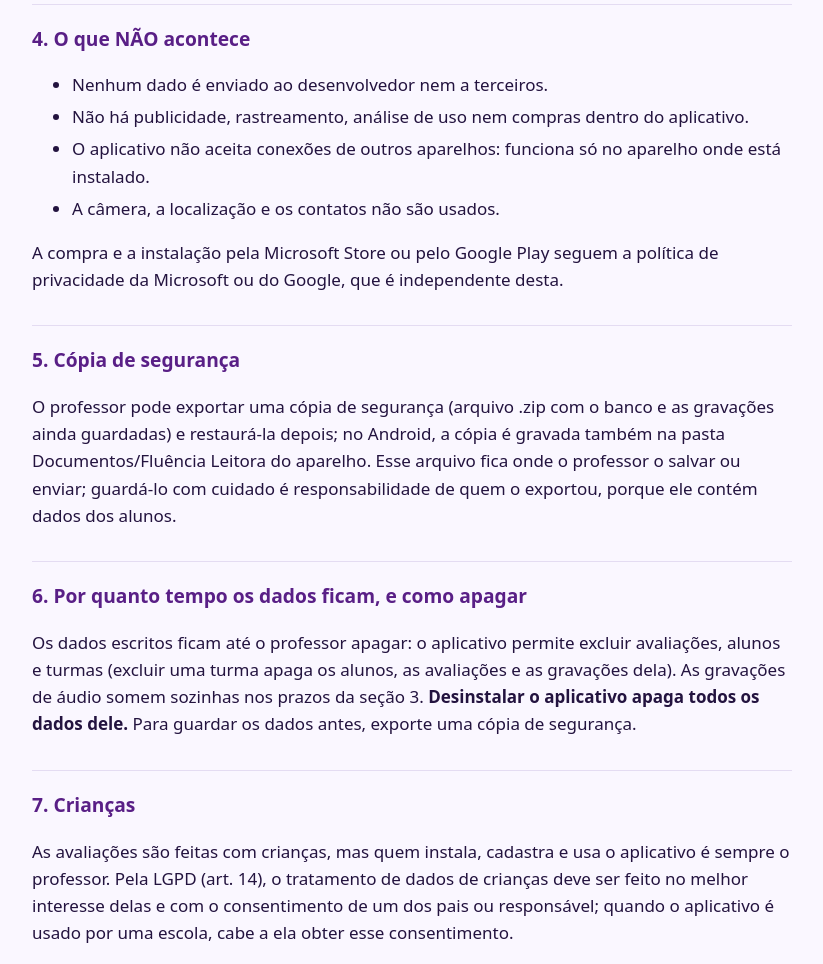
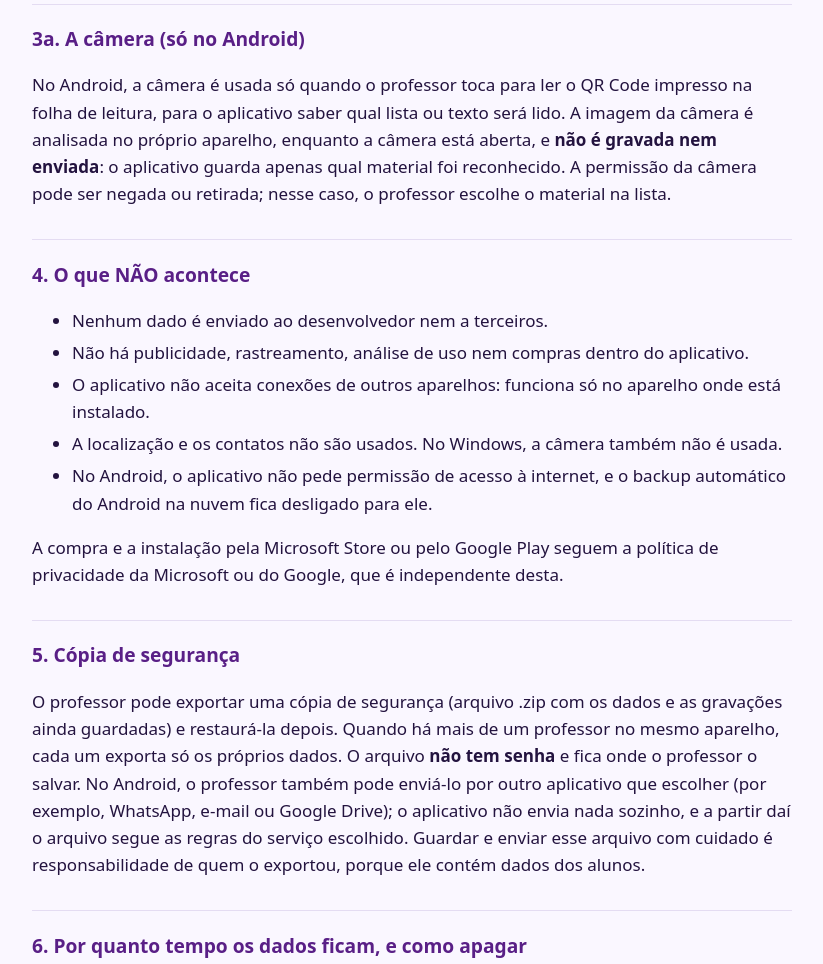
Before and after one commit to julianoquintiliano4-coder/fluencia-leitora-privacidade, a plain HTML site: page index.html in a window 1280 px wide. Shown: the part 1740-2704 px from the top of the page, without its empty margins (228-1051 px from the left). Drawn offline with Linux system fonts and the light colour scheme.

Commit message:
Add files via upload

```diff
--- a/index.html
+++ b/index.html
@@ -18,7 +18,7 @@
 <body>
 <main>
 <h1>Política de Privacidade — Roboticaba Fluência Leitora</h1>
-<p class="data">Última atualização: 18 de outubro de 2026</p>
+<p class="data">Última atualização: 24 de novembro de 2026</p>
 
 <p>O Roboticaba Fluência Leitora é um aplicativo para o professor avaliar a fluência leitora dos
 alunos: o aluno lê uma lista de palavras ou um texto em voz alta, o aplicativo grava a leitura,
@@ -74,22 +74,34 @@ locais), sem internet. Sobre o áudio:</p>
 qualquer momento: no Windows, em Configurações → Privacidade e segurança → Microfone; no Android,
 em Configurações → Apps → Fluência Leitora → Permissões.</p>
 
+<h2>3a. A câmera (só no Android)</h2>
+<p>No Android, a câmera é usada só quando o professor toca para ler o QR Code impresso na folha de
+leitura, para o aplicativo saber qual lista ou texto será lido. A imagem da câmera é analisada no
+próprio aparelho, enquanto a câmera está aberta, e <strong>não é gravada nem enviada</strong>: o
+aplicativo guarda apenas qual material foi reconhecido. A permissão da câmera pode ser negada ou
+retirada; nesse caso, o professor escolhe o material na lista.</p>
+
 <h2>4. O que NÃO acontece</h2>
 <ul>
   <li>Nenhum dado é enviado ao desenvolvedor nem a terceiros.</li>
   <li>Não há publicidade, rastreamento, análise de uso nem compras dentro do aplicativo.</li>
   <li>O aplicativo não aceita conexões de outros aparelhos: funciona só no aparelho onde está
     instalado.</li>
-  <li>A câmera, a localização e os contatos não são usados.</li>
+  <li>A localização e os contatos não são usados. No Windows, a câmera também não é usada.</li>
+  <li>No Android, o aplicativo não pede permissão de acesso à internet, e o backup automático do
+    Android na nuvem fica desligado para ele.</li>
 </ul>
 <p>A compra e a instalação pela Microsoft Store ou pelo Google Play seguem a política de
 privacidade da Microsoft ou do Google, que é independente desta.</p>
 
 <h2>5. Cópia de segurança</h2>
-<p>O professor pode exportar uma cópia de segurança (arquivo .zip com o banco e as gravações
-ainda guardadas) e restaurá-la depois; no Android, a cópia é gravada também na pasta
-Documentos/Fluência Leitora do aparelho. Esse arquivo fica onde o professor o salvar ou enviar; guardá-lo com
-cuidado é responsabilidade de quem o exportou, porque ele contém dados dos alunos.</p>
+<p>O professor pode exportar uma cópia de segurança (arquivo .zip com os dados e as gravações
+ainda guardadas) e restaurá-la depois. Quando há mais de um professor no mesmo aparelho, cada um
+exporta só os próprios dados. O arquivo <strong>não tem senha</strong> e fica onde o professor o
+salvar. No Android, o professor também pode enviá-lo por outro aplicativo que escolher (por
+exemplo, WhatsApp, e-mail ou Google Drive); o aplicativo não envia nada sozinho, e a partir daí o
+arquivo segue as regras do serviço escolhido. Guardar e enviar esse arquivo com cuidado é
+responsabilidade de quem o exportou, porque ele contém dados dos alunos.</p>
 
 <h2>6. Por quanto tempo os dados ficam, e como apagar</h2>
 <p>Os dados escritos ficam até o professor apagar: o aplicativo permite excluir avaliações,
```
